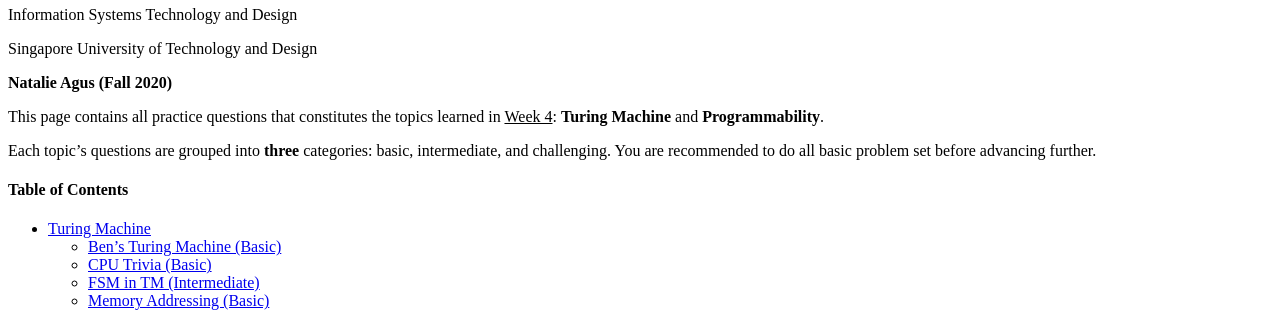
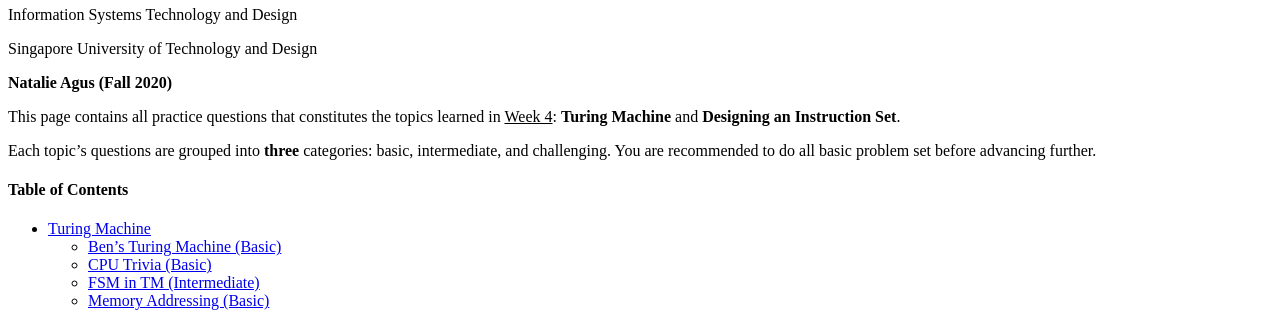
Before and after one commit to natalieagus/natalieagus.github.io, a Jekyll site: the page built from 50002/50002problem_set_4.md, in a window 1280 px wide. Shown: the part 134-446 px from the top of the page. Built offline with Jekyll 4.4.1, drawn with Linux system fonts in a browser that asks for light colours; formulas are drawn with MathJax 3; a script that is not in the unit is left out; the repository's description, which GitHub fills in, is left out; some of the changed lines change nothing that is shown.

Commit message:
50002/50002problem_set_4.md updated from https://stackedit.io/

````diff
--- a/50002/50002problem_set_4.md
+++ b/50002/50002problem_set_4.md
@@ -11,7 +11,7 @@
 
 **Natalie Agus (Fall 2020)**
 
-This page contains all practice questions that constitutes the topics learned in <ins>Week 4</ins>:  **Turing Machine** and **Programmability**.
+This page contains all practice questions that constitutes the topics learned in <ins>Week 4</ins>:  **Turing Machine** and **Designing an Instruction Set**.
 
 Each topic's questions are grouped into **three** categories: basic, intermediate, and challenging. You are recommended to do all basic problem set before advancing further.
 
@@ -100,7 +100,6 @@
 
 ### Memory Addressing (Basic)
 
-
 You are given that the 32-bit *word* at memory address `0` has a binary form of
 ```
 0000 0100 0000 0011 0000 0010 0000 0001
@@ -118,7 +117,7 @@
 {::options parse_block_html="false" /}
 
 <!--stackedit_data:
-eyJoaXN0b3J5IjpbMTI0OTY2NDY2MSw0MzM4MTUxMTAsNzMzMT
-kyMDY0LC0yMTM5MzA0MzYxLC0yMTM4MDI1MDU0LDUxMDk4NDA1
-XX0=
+eyJoaXN0b3J5IjpbLTcxMTM3OTQyOSwxMjQ5NjY0NjYxLDQzMz
+gxNTExMCw3MzMxOTIwNjQsLTIxMzkzMDQzNjEsLTIxMzgwMjUw
+NTQsNTEwOTg0MDVdfQ==
 -->
````
